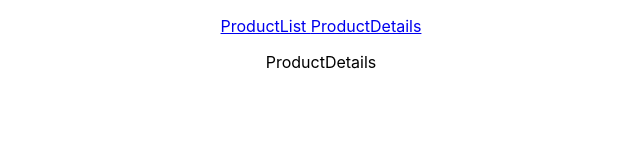
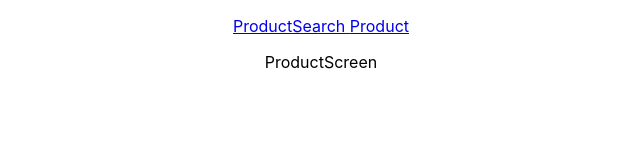
Before and after one commit to simpledark-dev/ecommerce-app, a React (Create React App) app: page /details-test in a window 1280 px wide. Shown: the top 160 px of the page, without its empty margins (319-959 px from the left). Built offline with nearby package versions, Linux system fonts and the light colour scheme.

Commit message:
Rename components and extract ProductList component

```diff
--- a/src/App.js
+++ b/src/App.js
@@ -1,18 +1,18 @@
 import './App.css'
 import { Routes, Route, Link } from 'react-router-dom'
-import { ProductList, ProductDetails } from 'screens'
+import { ProductSearchScreen, ProductScreen } from 'screens'
 
 const App = () => {
   return (
     <div className="App">
       <p>
-        <Link to="/">ProductList </Link>
-        <Link to="/details-test">ProductDetails</Link>
+        <Link to="/">ProductSearch </Link>
+        <Link to="/details-test">Product</Link>
       </p>
 
       <Routes>
-        <Route path="/" element={<ProductList />} />
-        <Route path="/details-test" element={<ProductDetails />} />
+        <Route path="/" element={<ProductSearchScreen />} />
+        <Route path="/details-test" element={<ProductScreen />} />
       </Routes>
     </div>
   )
--- a/src/components/ProductFilters.jsx
+++ b/src/components/ProductFilters.jsx
@@ -17,7 +17,8 @@ const ProductFilters = ({
       selectedValues: []
     }))
     setCategoryFilterList(selectedList)
-  }, [])
+  }, [setCategoryFilterList])
+
   const handleFilterOnChange = (categoryId, value) => {
     // Update category filter list
     const currentCategoryFilterList = [...categoryFilterList]
--- /dev/null
+++ b/src/components/ProductList.jsx
@@ -0,0 +1,32 @@
+import { calculateProductPrices } from 'services/productPriceHelpers'
+import ProductCard from './ProductCard'
+
+const ProductList = ({ productDisplayList }) => {
+  const currentProductDisplayList = productDisplayList.map(product => {
+    const {
+      minPrice,
+      maxPrice,
+      discount,
+      discountedMinPrice,
+      discountedMaxPrice
+    } = calculateProductPrices(product)
+
+    return (
+      <ProductCard
+        key={product.id}
+        image={product.images[0]}
+        name={product.name}
+        price={{
+          minPrice,
+          maxPrice,
+          discountedMinPrice,
+          discountedMaxPrice,
+          discount
+        }}
+      />
+    )
+  })
+  return <div>{currentProductDisplayList}</div>
+}
+
+export default ProductList
--- a/src/components/SortDropdown.jsx
+++ b/src/components/SortDropdown.jsx
@@ -1,4 +1,4 @@
-import { useEffect, useState } from 'react'
+import { useEffect } from 'react'
 import { getSortedProducts } from 'services/productSortHelpers'
 
 const SortDropdown = ({
--- a/src/screens/ProductDetails.jsx
+++ /dev/null
@@ -1,5 +0,0 @@
-const ProductDetails = () => {
-  return <div>ProductDetails</div>
-}
-
-export default ProductDetails
--- /dev/null
+++ b/src/screens/ProductScreen.jsx
@@ -0,0 +1,5 @@
+const ProductScreen = () => {
+  return <div>ProductScreen</div>
+}
+
+export default ProductScreen
--- a/src/screens/ProductList.jsx
+++ b/src/screens/ProductSearchScreen.jsx
@@ -1,13 +1,12 @@
 import { useState, useEffect } from 'react'
 import { products } from 'data/data'
-import ProductCard from 'components/ProductCard'
 import { SORT_BY_VALUES, getSortedProducts } from 'services/productSortHelpers'
-import { calculateProductPrices } from 'services/productPriceHelpers'
 import SearchBar from 'components/SearchBar'
 import SortDropdown from 'components/SortDropdown'
 import ProductFilters from 'components/ProductFilters'
+import ProductList from 'components/ProductList'
 
-const ProductList = () => {
+const ProductSearchScreen = () => {
   const [productSearchList, setProductSearchList] = useState([])
   const [productDisplayList, setProductDisplayList] = useState([])
   const [sortValue, setSortValue] = useState('')
@@ -37,31 +36,6 @@ const ProductList = () => {
     setCategoryFilterList(currentCategoryFilterList)
   }
 
-  const currentProductDisplayList = productDisplayList.map(product => {
-    const {
-      minPrice,
-      maxPrice,
-      discount,
-      discountedMinPrice,
-      discountedMaxPrice
-    } = calculateProductPrices(product)
-
-    return (
-      <ProductCard
-        key={product.id}
-        image={product.images[0]}
-        name={product.name}
-        price={{
-          minPrice,
-          maxPrice,
-          discountedMinPrice,
-          discountedMaxPrice,
-          discount
-        }}
-      />
-    )
-  })
-
   return (
     <>
       <ProductFilters
@@ -84,9 +58,9 @@ const ProductList = () => {
         sortValue={sortValue}
         setSortValue={setSortValue}
       />
-      {currentProductDisplayList}
+      <ProductList productDisplayList={productDisplayList} />
     </>
   )
 }
 
-export default ProductList
+export default ProductSearchScreen
--- a/src/screens/index.jsx
+++ b/src/screens/index.jsx
@@ -1,4 +1,4 @@
-import ProductList from './ProductList'
-import ProductDetails from './ProductDetails'
+import ProductSearchScreen from './ProductSearchScreen'
+import ProductScreen from './ProductScreen'
 
-export { ProductList, ProductDetails }
+export { ProductSearchScreen, ProductScreen }
```
